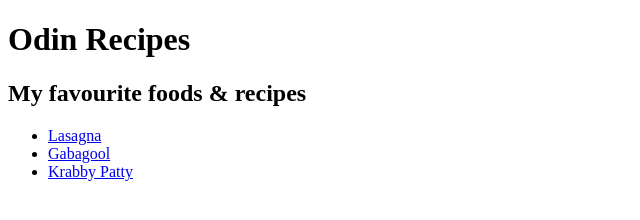
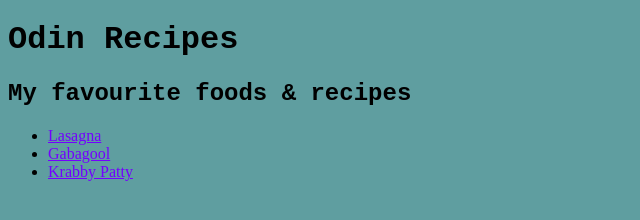
Before and after one commit to idkmate113/odin-recipes, a plain HTML site: page index.html in a window 1280 px wide. Shown: the whole page, without its empty margins (0-640 px from the left). Drawn offline with Linux system fonts and the light colour scheme.

Commit message:
Make classes, link CSS, style the page

```diff
--- /dev/null
+++ b/css/style.css
@@ -0,0 +1,15 @@
+body {
+  background-color: cadetblue;
+}
+.container {
+  font-weight: bold;
+}
+.container-links a {
+  color: rgb(115, 0, 255);
+}
+.lasagna-container,
+.container,
+.gabagool-container,
+.krabby-container {
+  font-family: "Courier New", Courier, monospace;
+}
--- a/index.html
+++ b/index.html
@@ -3,15 +3,20 @@
   <head>
     <meta charset="UTF-8" />
     <meta name="viewport" content="width=device-width, initial-scale=1.0" />
+    <link rel="stylesheet" href="./css/style.css" />
     <title>Document</title>
   </head>
   <body>
+    <div class="container">
       <h1>Odin Recipes</h1>
       <h2>My <strong>favourite</strong> foods & recipes</h2>
+    </div>
+    <div class="container-links">
       <ul>
         <li><a href="./recipes/lasagna.html">Lasagna</a></li>
         <li><a href="./recipes/gabagool.html">Gabagool</a></li>
         <li><a href="./recipes/krabbypatty.html">Krabby Patty</a></li>
       </ul>
+    </div>
   </body>
 </html>
```
Also changed, not shown: recipes/gabagool.html (+4 -0 lines), recipes/krabbypatty.html (+4 -0 lines), recipes/lasagna.html (+17 -13 lines). Lines whose indentation alone changed are shown as unchanged.
